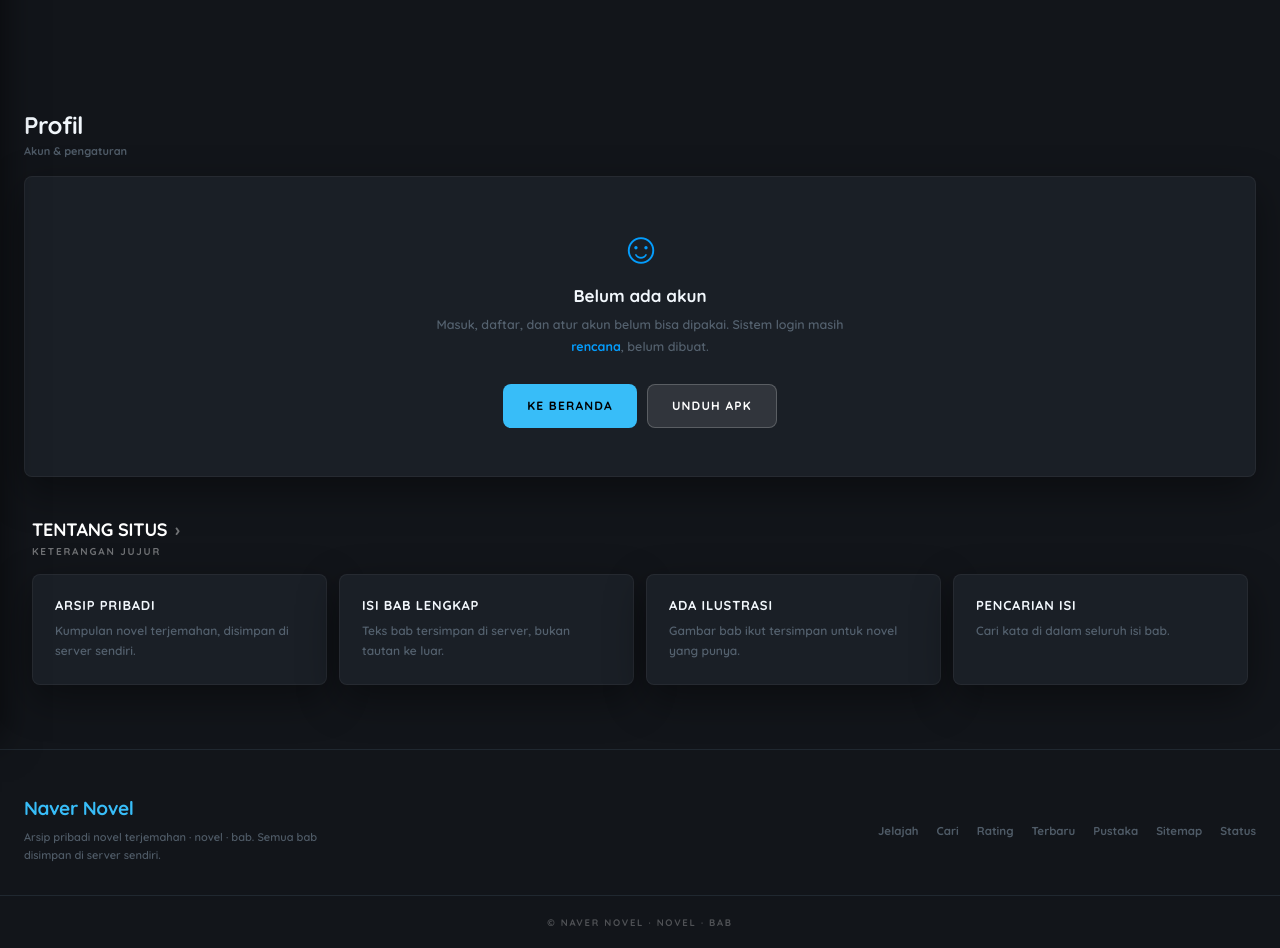
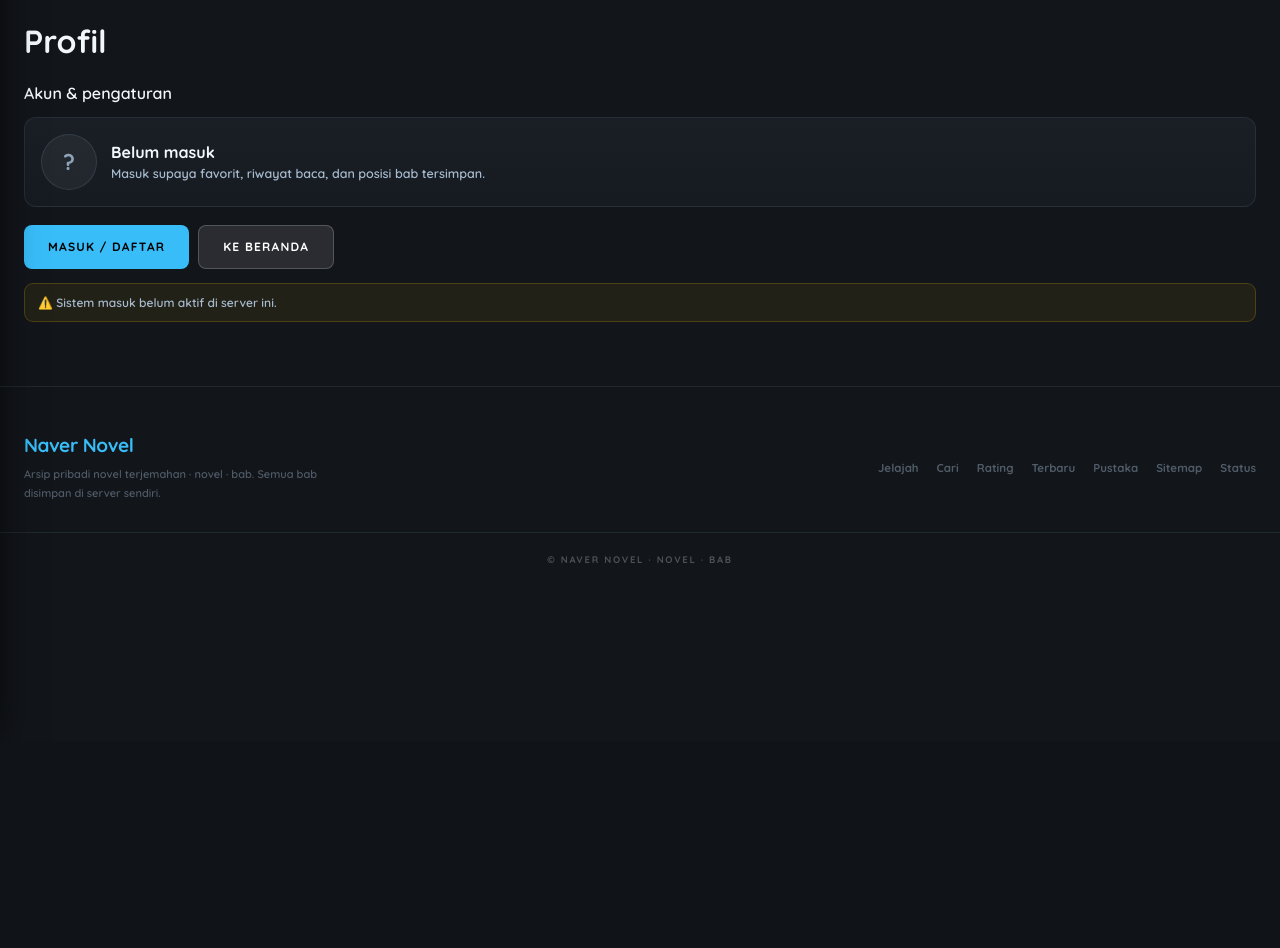
Before and after one commit to HiuraKiyowoo/Naver-Web, a FastAPI app: page /profil in a window 1280 px wide. Shown: the part 59-1007 px from the top of the page. After the commit the page ends 622 px from the top, so only its background shows below. Run offline with FastAPI, Linux system fonts and the light colour scheme.

Commit message:
Pustaka & Profil DIHIDUPKAN (buang tulisan basi 'belum dibuat'): - /profil: kartu akun (foto Google/nama/email + lencana penyedia), statistik favorit, tombol Buka Pustaka & Keluar; kalau belum masuk -> ajakan Masuk/Daftar - /pustaka: daftar Favorit (grid kartu) + Riwayat Baca (cover kecil, bab terakhir, tombol Lanjut) - main.py: route /pustaka & /profil ambil data dari auth (daftar_favorit, riwayat) + bantuan _novel_dari_id() dan _posisi_baca() - CSS: .akun-* dan .pustaka-*

```diff
--- a/main.py
+++ b/main.py
@@ -761,27 +761,80 @@
 #     keadaannya, BUKAN pura-pura punya data pengguna.
 #     (Rencana login ada di CATATAN/nanti-kerjaan-tertunda.md)
 # ═════════════════════════════════════════════════════════════
+# ══════════════════════════════════════════════════════════════
+#  BANTUAN: ambil detail novel dari sebuah daftar id (untuk
+#  halaman Pustaka: favorit & riwayat baca)
+# ══════════════════════════════════════════════════════════════
+def _novel_dari_id(ids):
+    """ids: daftar id novel (urutannya dipertahankan)"""
+    if not ids:
+        return []
+    tanda = ",".join("?" * len(ids))
+    baris = ambil(f"SELECT * FROM novel WHERE id IN ({tanda})", tuple(ids))
+    peta = {r["id"]: dict(r) for r in baris}
+    out = []
+    for i in ids:
+        if i in peta:
+            n = peta[i]
+            n["cover"] = f"/cover/{i}.webp" if n.get("cover_webp") else None
+            out.append(n)
+    return out
+
+
+def _posisi_baca(pengguna_id):
+    """novel_id -> urutan terakhir yang dibaca (paling baru di atas)"""
+    baris = auth.riwayat(pengguna_id, batas=60)
+    return [dict(r) for r in baris]
+
+
 @app.get("/pustaka", response_class=HTMLResponse)
 def pustaka(request: Request):
-    n = ambil("SELECT COUNT(*) c FROM novel", satu=True)["c"]
-    b = ambil("SELECT COUNT(*) c FROM bab", satu=True)["c"]
-    g = ambil("SELECT COUNT(*) c FROM bab_gambar", satu=True)["c"]
+    pengguna = getattr(request.state, "pengguna", None)
+    fav, riw = [], []
+    if pengguna:
+        try:
+            fav = _novel_dari_id([x["novel_id"] for x in auth.daftar_favorit(pengguna["id"])])
+        except Exception:
+            fav = []
+        try:
+            pos = _posisi_baca(pengguna["id"])
+            riw = []
+            for p in pos:
+                baris = ambil("SELECT * FROM novel WHERE id=?", (p["novel_id"],), satu=True)
+                if not baris:
+                    continue
+                nn = dict(baris)
+                nn["cover"] = f"/cover/{nn['id']}.webp" if nn.get("cover_webp") else None
+                nn["bab_terakhir"] = p["urutan"]
+                nn["waktu_baca"] = p.get("waktu")
+                riw.append(nn)
+        except Exception:
+            riw = []
     return tpl.TemplateResponse(request, "pustaka.html", {
         "situs": SITUS, "halaman": "pustaka", "nama": NAMA,
         "judul": f"Pustaka: {NAMA}",
-        "desk": "Koleksi pribadi dan riwayat baca (menunggu sistem login).",
+        "desk": "Koleksi pribadi, favorit, dan riwayat baca.",
         "kanon": f"{SITUS}/pustaka",
-        "total_novel": n, "total_bab": b, "total_gambar": g,
+        "pengguna": pengguna, "fav": fav, "riwayat": riw,
     })
 
 
 @app.get("/profil", response_class=HTMLResponse)
 def profil(request: Request):
+    pengguna = getattr(request.state, "pengguna", None)
+    jml_fav = 0
+    if pengguna:
+        try:
+            jml_fav = len(auth.daftar_favorit(pengguna["id"]))
+        except Exception:
+            jml_fav = 0
     return tpl.TemplateResponse(request, "profil.html", {
         "situs": SITUS, "halaman": "profil", "nama": NAMA,
         "judul": f"Profil: {NAMA}",
-        "desk": "Akun dan pengaturan (menunggu sistem login).",
+        "desk": "Akun dan pengaturan.",
         "kanon": f"{SITUS}/profil",
+        "pengguna": pengguna, "jml_fav": jml_fav, "fb_siap": auth.firebase_siap(),
+        "fb_web": FB_WEB,
     })
 
 
--- a/static/miruro.css
+++ b/static/miruro.css
@@ -915,3 +915,50 @@
           backdrop-filter:blur(10px);
   border-bottom:1px solid rgba(160,200,240,.08);
 }
+
+/* ══════════════════════════════════════════════════════════
+   PROFIL & PUSTAKA
+   ══════════════════════════════════════════════════════════ */
+.akun-kartu{ display:flex; gap:14px; align-items:center;
+  padding:16px; border-radius:12px; margin:14px 0 18px;
+  background:linear-gradient(180deg,#1A1F26,#161B22);
+  border:1px solid rgba(160,200,240,.10); }
+.akun-foto{ width:56px; height:56px; border-radius:50%; flex:0 0 auto;
+  object-fit:cover; background:#232A33; }
+.akun-foto-abu{ display:inline-flex; align-items:center; justify-content:center;
+  font-size:22px; font-weight:700; color:#38BDF8;
+  background:rgba(4,157,253,.14); border:1px solid rgba(4,157,253,.28); }
+.akun-teks{ display:flex; flex-direction:column; gap:3px; min-width:0; }
+.akun-teks b{ font-size:16px; color:#F2F7FC; }
+.akun-teks span{ font-size:12.5px; color:#A8BBCE; }
+.akun-lencana{ display:inline-block !important; width:max-content;
+  font-size:10px !important; padding:3px 9px; border-radius:6px;
+  background:rgba(4,157,253,.12); color:#38BDF8 !important;
+  border:1px solid rgba(4,157,253,.26); }
+.akun-kartu-tamu .akun-foto-abu{ color:#8FA3B8; background:rgba(255,255,255,.05);
+  border-color:rgba(160,200,240,.12); }
+.akun-statistik{ display:grid; grid-template-columns:repeat(3,1fr); gap:9px; margin-bottom:16px; }
+.akun-stat{ display:flex; flex-direction:column; align-items:center; gap:3px;
+  padding:13px 8px; border-radius:11px; text-decoration:none;
+  background:rgba(255,255,255,.045); border:1px solid rgba(160,200,240,.10); }
+.akun-stat b{ font-size:19px; color:#F2F7FC; }
+.akun-stat span{ font-size:10.5px; color:#8FA3B8; text-align:center; }
+.akun-stat:hover{ background:rgba(4,157,253,.14); border-color:rgba(4,157,253,.30); }
+.akun-aksi{ display:flex; gap:9px; flex-wrap:wrap; }
+.akun-catatan{ margin-top:14px; font-size:12px; color:#A8BBCE;
+  padding:11px 13px; border-radius:9px;
+  background:rgba(255,193,7,.07); border:1px solid rgba(255,193,7,.20); }
+
+/* pustaka: daftar riwayat */
+.pustaka-daftar{ display:flex; flex-direction:column; gap:8px; }
+.pustaka-baris{ display:flex; gap:11px; align-items:center; text-decoration:none;
+  padding:9px 11px; border-radius:11px;
+  background:rgba(255,255,255,.04); border:1px solid rgba(160,200,240,.09); }
+.pustaka-baris:hover{ background:rgba(4,157,253,.12); border-color:rgba(4,157,253,.28); }
+.pustaka-baris img, .pustaka-kosong{ width:44px; height:62px; border-radius:6px;
+  flex:0 0 auto; object-fit:cover; background:#232A33; }
+.pustaka-teks{ display:flex; flex-direction:column; gap:3px; min-width:0; flex:1; }
+.pustaka-teks b{ font-size:13.5px; color:#F2F7FC;
+  overflow:hidden; text-overflow:ellipsis; white-space:nowrap; }
+.pustaka-teks span{ font-size:11px; color:#8FA3B8; }
+.pustaka-lanjut{ font-size:11.5px; color:#38BDF8; flex:0 0 auto; }
--- a/templates/profil.html
+++ b/templates/profil.html
@@ -1,44 +1,63 @@
 {% extends "base.html" %}
-{% block judul %}Profil: {{ nama }}{% endblock %}
+{% block judul %}{{ judul }}{% endblock %}
 
 {% block isi %}
-<div class="wadah" style="padding-top:110px">
+<div class="wadah">
+  <div class="kepala-halaman">
+    <h1>Profil</h1>
+    <span>Akun &amp; pengaturan</span>
+  </div>
 
-  <div class="judul-hal" style="padding:0">
-    <div>
-      <h1>Profil</h1>
-      <p>Akun & pengaturan</p>
+  {% if pengguna %}
+  {# ── SUDAH MASUK ── #}
+  <div class="akun-kartu">
+    {% if pengguna.foto %}
+    <img class="akun-foto" src="{{ pengguna.foto }}" alt="" referrerpolicy="no-referrer">
+    {% else %}
+    <span class="akun-foto akun-foto-abu">{{ (pengguna.nama or pengguna.email or 'P')[:1]|upper }}</span>
+    {% endif %}
+    <div class="akun-teks">
+      <b>{{ pengguna.nama or 'Pembaca' }}</b>
+      <span>{{ pengguna.email or '—' }}</span>
+      <span class="akun-lencana">Masuk sebagai {{ pengguna.penyedia or 'firebase' }}</span>
     </div>
   </div>
 
-  <div class="panel" style="text-align:center;padding:48px 24px">
-    <b style="display:block;font-size:44px;color:var(--cyan);line-height:1;letter-spacing:-.04em">☺</b>
-    <b style="display:block;margin:16px 0 8px;font-size:17px;font-weight:900">Belum ada akun</b>
-    <span class="redup" style="display:block;font-size:12.5px;line-height:1.75;max-width:440px;margin:0 auto">
-      Masuk, daftar, dan atur akun belum bisa dipakai.
-      Sistem login masih <b style="color:var(--cyan)">rencana</b>, belum dibuat.
-    </span>
-    <div class="detail-aksi" style="justify-content:center;margin-top:26px">
-      <a class="tombol tombol-utama" href="/">Ke Beranda</a>
-      <a class="tombol tombol-abu" href="/apk">Unduh APK</a>
+  <div class="akun-statistik">
+    <a class="akun-stat" href="/pustaka">
+      <b>{{ jml_fav }}</b><span>Favorit</span>
+    </a>
+    <a class="akun-stat" href="/pustaka">
+      <b>—</b><span>Riwayat baca</span>
+    </a>
+    <a class="akun-stat" href="/pustaka">
+      <b>—</b><span>Lanjut baca</span>
+    </a>
+  </div>
+
+  <div class="akun-aksi">
+    <a class="tombol tombol-utama" href="/pustaka">Buka Pustaka</a>
+    <a class="tombol tombol-abu" href="/keluar">Keluar</a>
+  </div>
+
+  {% else %}
+  {# ── BELUM MASUK ── #}
+  <div class="akun-kartu akun-kartu-tamu">
+    <span class="akun-foto akun-foto-abu">?</span>
+    <div class="akun-teks">
+      <b>Belum masuk</b>
+      <span>Masuk supaya favorit, riwayat baca, dan posisi bab tersimpan.</span>
     </div>
   </div>
 
-  <section class="bagian">
-    <div class="bagian-kepala">
-      <div class="bagian-kiri"><h2>Tentang Situs</h2><span class="bagian-sub">Keterangan jujur</span></div>
-    </div>
-    <div class="grid" style="grid-template-columns:repeat(auto-fill,minmax(250px,1fr))">
-      {% for f in [('Arsip Pribadi', 'Kumpulan novel terjemahan, disimpan di server sendiri.'),
-                   ('Isi Bab Lengkap', 'Teks bab tersimpan di server, bukan tautan ke luar.'),
-                   ('Ada Ilustrasi', 'Gambar bab ikut tersimpan untuk novel yang punya.'),
-                   ('Pencarian Isi', 'Cari kata di dalam seluruh isi bab.')] %}
-      <div class="panel" style="margin:0">
-        <h3 style="margin:0 0 8px;font-size:13px;font-weight:900;text-transform:uppercase;letter-spacing:.06em">{{ f[0] }}</h3>
-        <p class="redup" style="margin:0;font-size:12px;line-height:1.7">{{ f[1] }}</p>
-      </div>
-      {% endfor %}
-    </div>
-  </section>
+  <div class="akun-aksi">
+    <a class="tombol tombol-utama" href="/masuk">Masuk / Daftar</a>
+    <a class="tombol tombol-abu" href="/">Ke Beranda</a>
+  </div>
+
+  {% if not fb_siap %}
+  <div class="akun-catatan">⚠️ Sistem masuk belum aktif di server ini.</div>
+  {% endif %}
+  {% endif %}
 </div>
 {% endblock %}
```
Also changed, not shown: templates/pustaka.html (+67 -34 lines).
